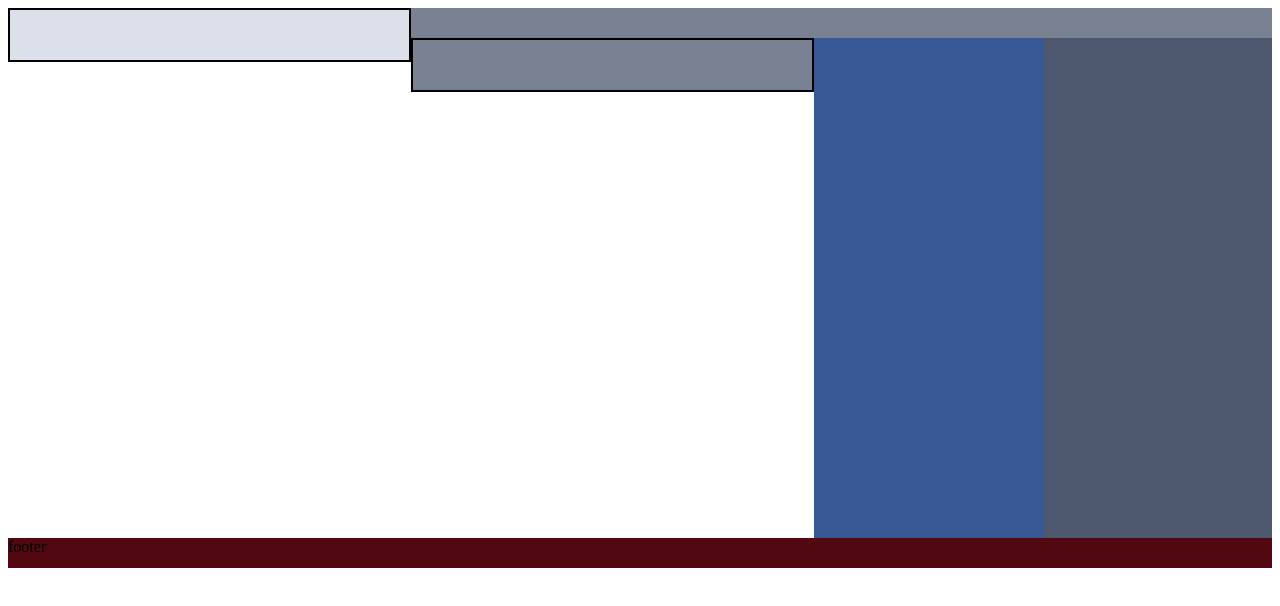
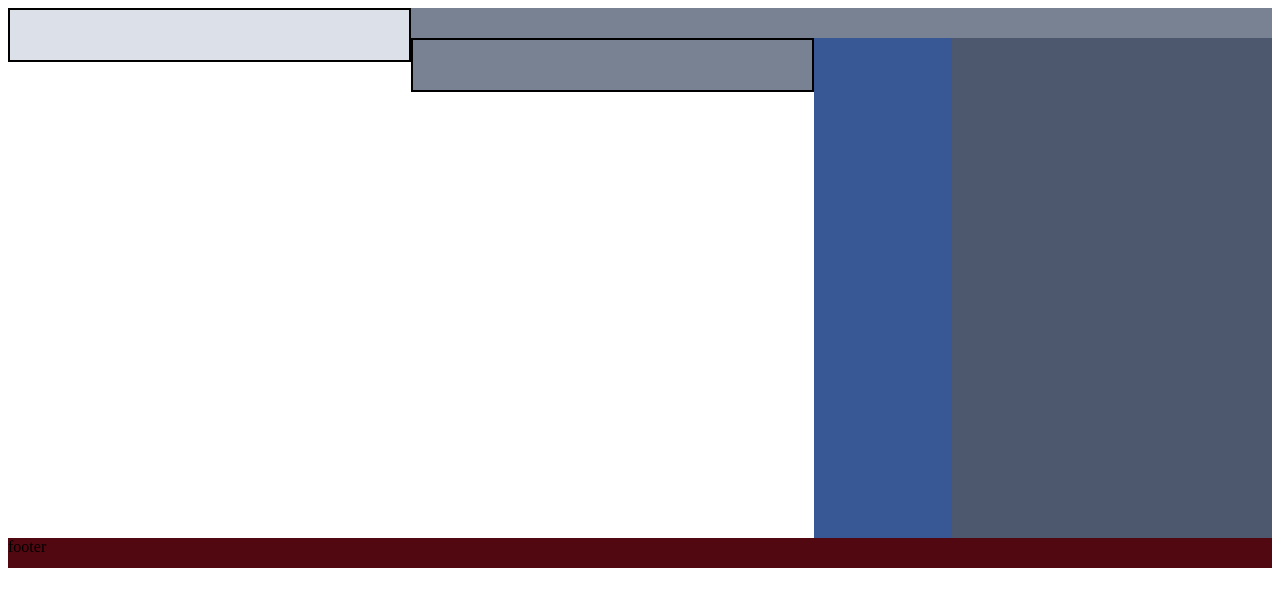
Before and after one commit to jdey100/jdey100.github.io, a plain HTML site: page bootstrap/homework2.html in a window 1280 px wide. Drawn offline with Linux system fonts and the light colour scheme; files that its build step writes are made by us from their sources; a web font is replaced by a local one.

Commit message:
Add files via upload
html css homework

```diff
--- a/bootstrap/homework2.html
+++ b/bootstrap/homework2.html
@@ -20,8 +20,8 @@
 
   ;
 height:  500px;
-width: 50%;}
-  .col4 {background-color: #4d586e; height:  500px; width: 50%;}
+width: 30%;}
+  .col4 {background-color: #4d586e; height:  500px; width: 70%;}
    .col5 {background-color: #510811;height:  30px; width: 100%;}
 .row { width: 50px;
 height: 80px; }
```
